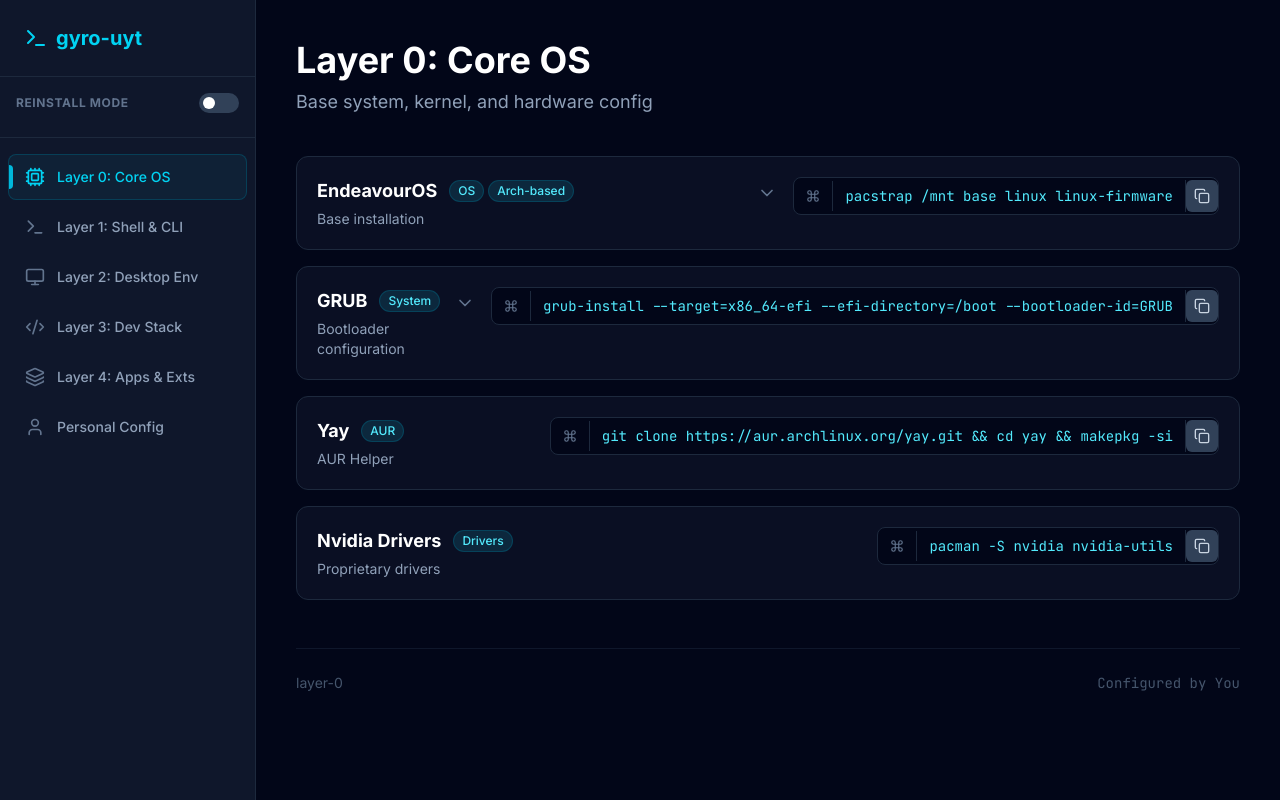
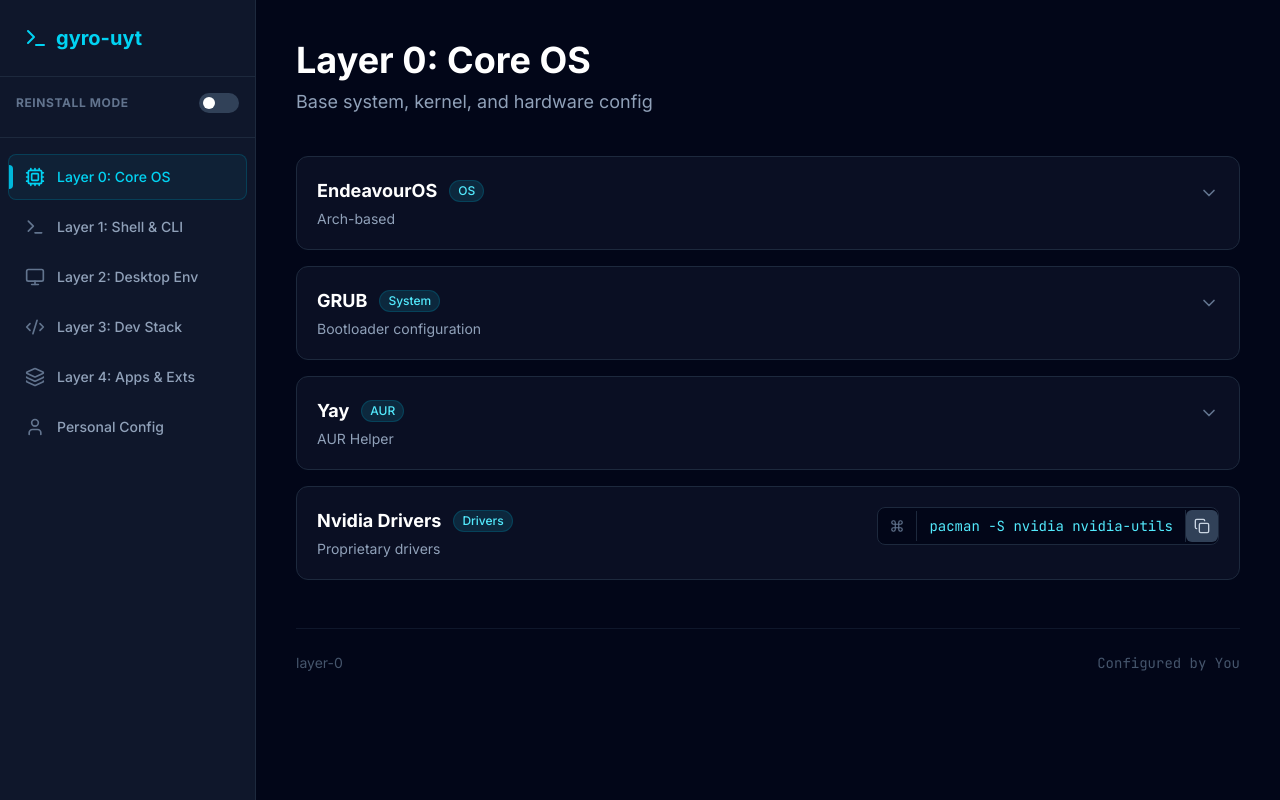
Before and after one commit to gyro-uyt/vorld, a React (Vite) app: page / in a window 1280 px wide. Built offline with nearby package versions, Linux system fonts and the light colour scheme.

Commit message:
Added subCommands for layer-0

```diff
--- a/src/App.jsx
+++ b/src/App.jsx
@@ -30,18 +30,26 @@
       {
         id: "arch-linux",
         name: "EndeavourOS",
-        desc: "Base installation",
-        cmd: "pacstrap /mnt base linux linux-firmware",
-        tags: ["OS", "Arch-based"],
+        desc: "Arch-based",
+        tags: ["OS"],
         note: "EndeavourOS uses Calamares installer usually, but this is for manual rescue.",
+        subCommands: [
+          {
+            label: "Base installation",
+            cmd: "pacstrap /mnt base linux linux-firmware",
+          },
+        ],
       },
       {
         id: "bootloader",
         name: "GRUB",
         desc: "Bootloader configuration",
-        cmd: "grub-install --target=x86_64-efi --efi-directory=/boot --bootloader-id=GRUB",
         tags: ["System"],
         subCommands: [
+          {
+            label: "Installation",
+            cmd: "grub-install --target=x86_64-efi --efi-directory=/boot --bootloader-id=GRUB",
+          },
           {
             label: "Generate Config",
             cmd: "grub-mkconfig -o /boot/grub/grub.cfg",
@@ -53,8 +61,13 @@
         id: "aur-helper",
         name: "Yay",
         desc: "AUR Helper",
-        cmd: "git clone https://aur.archlinux.org/yay.git && cd yay && makepkg -si",
         tags: ["AUR"],
+        subCommands: [
+          {
+            label: "Installation",
+            cmd: "git clone https://aur.archlinux.org/yay.git && cd yay && makepkg -si",
+          },
+        ],
       },
       {
         id: "drivers",
```
